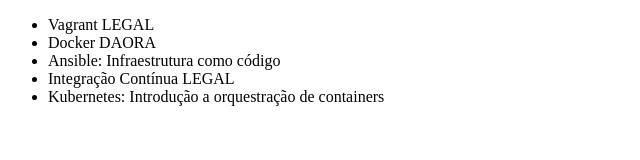
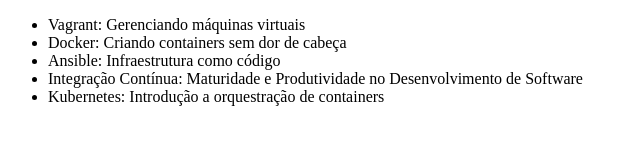
Before and after one commit to GuiACamargo/alura-git, a plain HTML site: page index.html in a window 1280 px wide. Shown: the whole page, without its empty margins (0-640 px from the left). Drawn offline with Linux system fonts and the light colour scheme.

Commit message:
Versão com o título correto

```diff
--- a/index.html
+++ b/index.html
@@ -2,14 +2,14 @@
 <html lang="en">
 <head>
     <meta charset="UTF-8">
-    <title>Cursos da Alura LEGAIS</title>
+    <title>Lista de Cursos de DevOps da Alura</title>
 </head>
 <body>
     <ul>
-        <li>Vagrant LEGAL</li>
-        <li>Docker DAORA</li>
+        <li>Vagrant: Gerenciando máquinas virtuais</li>
+        <li>Docker: Criando containers sem dor de cabeça</li>
         <li>Ansible: Infraestrutura como código</li>
-        <li>Integração Contínua LEGAL</li>
+        <li>Integração Contínua: Maturidade e Produtividade no Desenvolvimento de Software</li>
         <li>Kubernetes: Introdução a orquestração de containers</li>
     </ul>
 </body>
```
